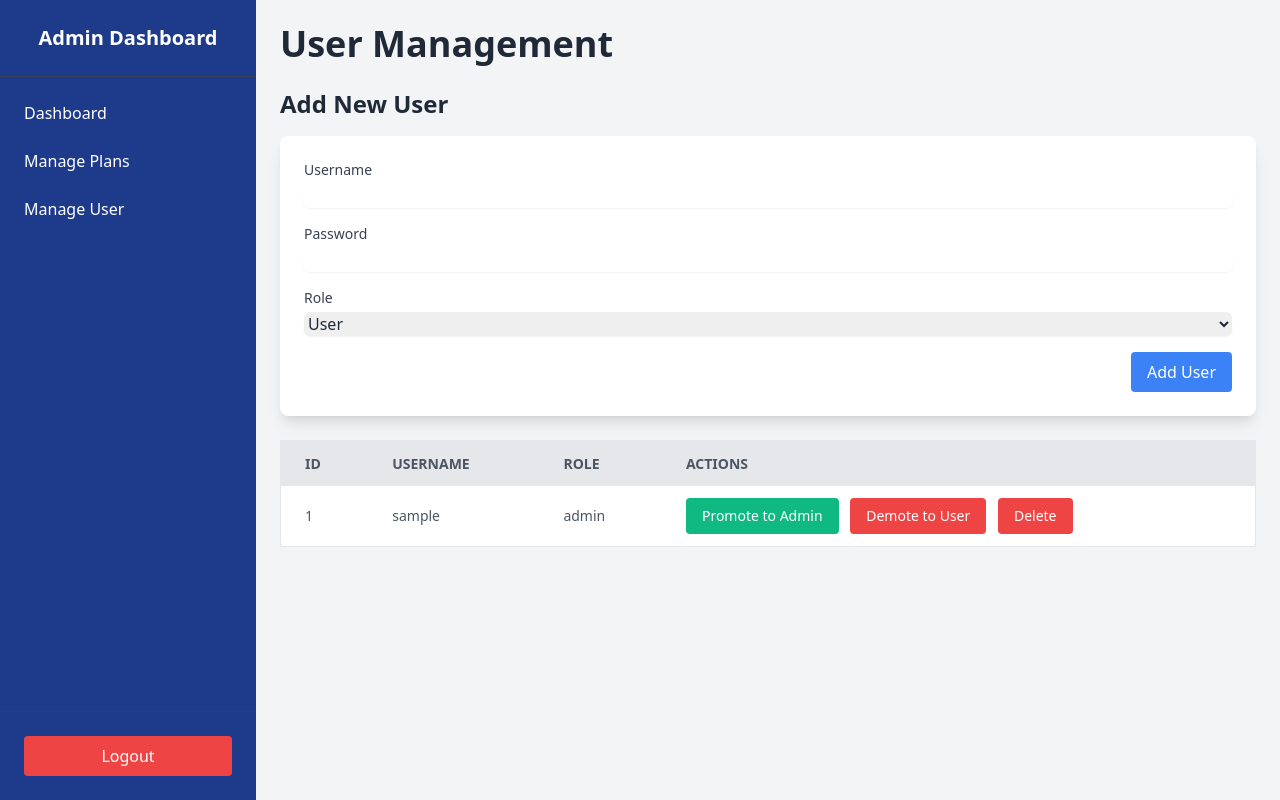
After one commit to Eagl3Eyes/whitepace-tailwind, a PHP site: page /manage-user.php in a window 1280 px wide. The commit adds this page. Run offline with PHP 8.4, Linux system fonts and the light colour scheme; the visitor is signed in with stand-in values (Sample User, id 1); tables that the repository leaves empty or names only in its code hold one stand-in row (values such as "Sample post").

Commit message:
update 2.0

```diff
--- a/admin-sidebar.php
+++ b/admin-sidebar.php
@@ -1,15 +1,16 @@
-<!DOCTYPE html>
-<html lang="en">
-<head>
-    <meta charset="UTF-8">
-    <meta name="viewport" content="width=device-width, initial-scale=1.0">
-    <title>Admin Dashboard</title>
-    <link href="https://cdn.jsdelivr.net/npm/tailwindcss@2.2.19/dist/tailwind.min.css" rel="stylesheet">
-</head>
-<body class="bg-gray-100 text-gray-800">
+<?php
+
+// Assuming you have a session variable for user role
+if (!isset($_SESSION['role'])) {
+    // Redirect to login if no session or role is set
+    header("Location: login.php");
+    exit();
+}
+
+$user_role = $_SESSION['role']; // This should be set during login
+?>
 
 <!-- Sidebar -->
-    <div class="flex">
 <div class="w-64 h-screen bg-blue-900 text-white flex flex-col">
     <div class="p-6 text-center font-bold text-xl border-b border-gray-700">
         Admin Dashboard
@@ -19,18 +20,22 @@
             <li class="px-6 py-2 hover:bg-blue-700">
                 <a href="admin-dashboard.php" class="block">Dashboard</a>
             </li>
+
+            <?php if ($user_role === 'admin'): ?>
                 <li class="px-6 py-2 hover:bg-blue-700">
                     <a href="manage-plans.php" class="block">Manage Plans</a>
                 </li>
-                    <!-- Add more links here -->
+                <li class="px-6 py-2 hover:bg-blue-700">
+                    <a href="manage-user.php" class="block">Manage User</a>
+                </li>
+            <?php else: ?>
+                <li class="px-6 py-2 hover:bg-blue-700">
+                    <a href="view-cart.php" class="block">Cart</a>
+                </li>
+            <?php endif; ?>
         </ul>
     </div>
     <div class="p-6 border-t border-gray-700">
         <a href="logout.php" class="block text-center bg-red-500 hover:bg-red-600 text-white py-2 rounded">Logout</a>
     </div>
 </div>
-
-
-
-</body>
-</html>
--- /dev/null
+++ b/manage-user.php
@@ -0,0 +1,241 @@
+<?php
+session_start();
+
+// Redirect to login if not an admin
+if (!isset($_SESSION['user_id']) || $_SESSION['role'] !== 'admin') {
+    header('Location: login.php');
+    exit();
+}
+
+$servername = "localhost";
+$username = "root";
+$password = "";
+$dbname = "whitespace";
+
+// Create connection
+$conn = new mysqli($servername, $username, $password, $dbname);
+
+// Check connection
+if ($conn->connect_error) {
+    die("Connection failed: " . $conn->connect_error);
+}
+
+// Initialize variables
+$message = '';
+
+// Handle form submissions
+if ($_SERVER['REQUEST_METHOD'] == 'POST') {
+    $action = '';
+    $user_id = isset($_POST['user_id']) ? (int) $_POST['user_id'] : null;
+
+    if (isset($_POST['add_user'])) {
+        $username = $_POST['new_username'];
+        $password = password_hash($_POST['new_password'], PASSWORD_DEFAULT);
+        $role = $_POST['new_role'];
+
+        // Check for available deleted IDs
+        $id = null;
+        $check_deleted_sql = "SELECT id FROM deleted_users LIMIT 1";
+        if ($result = $conn->query($check_deleted_sql)) {
+            if ($result->num_rows > 0) {
+                $row = $result->fetch_assoc();
+                $id = $row['id'];
+
+                // Remove from deleted_users table
+                $delete_id_sql = "DELETE FROM deleted_users WHERE id = ?";
+                if ($stmt = $conn->prepare($delete_id_sql)) {
+                    $stmt->bind_param("i", $id);
+                    $stmt->execute();
+                    $stmt->close();
+                }
+            } else {
+                // Get the next available ID
+                $id_sql = "SELECT AUTO_INCREMENT FROM information_schema.TABLES WHERE TABLE_SCHEMA = ? AND TABLE_NAME = 'users'";
+                if ($stmt = $conn->prepare($id_sql)) {
+                    $stmt->bind_param("s", $dbname);
+                    $stmt->execute();
+                    $stmt->bind_result($next_id);
+                    $stmt->fetch();
+                    $stmt->close();
+                    $id = $next_id;
+                }
+            }
+        }
+
+        if ($id !== null) {
+            $insert_sql = "INSERT INTO users (id, username, password, role) VALUES (?, ?, ?, ?)";
+            if ($stmt = $conn->prepare($insert_sql)) {
+                $stmt->bind_param("isss", $id, $username, $password, $role);
+                if ($stmt->execute()) {
+                    $message = "New user added successfully.";
+                } else {
+                    $message = "Failed to add new user.";
+                }
+                $stmt->close();
+            }
+        }
+        $_SESSION['message'] = $message; // Store message in session
+        header('Location: manage-user.php'); // Redirect to avoid form resubmission
+        exit();
+    } elseif (isset($_POST['promote']) || isset($_POST['demote']) || isset($_POST['delete'])) {
+        if (isset($_POST['promote'])) {
+            $update_sql = "UPDATE users SET role = 'admin' WHERE id = ?";
+            $action = 'promote';
+        } elseif (isset($_POST['demote'])) {
+            $update_sql = "UPDATE users SET role = 'user' WHERE id = ?";
+            $action = 'demote';
+        } elseif (isset($_POST['delete'])) {
+            $update_sql = "DELETE FROM users WHERE id = ?";
+            $action = 'delete';
+        }
+
+        if ($action === 'delete') {
+            if ($stmt = $conn->prepare($update_sql)) {
+                $stmt->bind_param("i", $user_id);
+                if ($stmt->execute()) {
+                    // Insert deleted ID into deleted_users table
+                    $insert_deleted_sql = "INSERT INTO deleted_users (id) VALUES (?)";
+                    if ($stmt_deleted = $conn->prepare($insert_deleted_sql)) {
+                        $stmt_deleted->bind_param("i", $user_id);
+                        $stmt_deleted->execute();
+                        $stmt_deleted->close();
+                    }
+
+                    $message = "User deleted successfully.";
+                } else {
+                    $message = "Failed to delete user.";
+                }
+                $stmt->close();
+            }
+        } else {
+            if ($stmt = $conn->prepare($update_sql)) {
+                $stmt->bind_param("i", $user_id);
+                if ($stmt->execute()) {
+                    $message = $action === 'promote' ? "User promoted to admin successfully." : "User demoted to user successfully.";
+                } else {
+                    $message = "Failed to perform the action.";
+                }
+                $stmt->close();
+            }
+        }
+        $_SESSION['message'] = $message; // Store message in session
+        header('Location: manage-user.php'); // Redirect to avoid form resubmission
+        exit();
+    }
+}
+
+// Fetch all users
+$sql = "SELECT id, username, role FROM users";
+$result = $conn->query($sql);
+
+$conn->close();
+?>
+
+<!DOCTYPE html>
+<html lang="en">
+
+<head>
+    <meta charset="UTF-8">
+    <meta name="viewport" content="width=device-width, initial-scale=1.0">
+    <title>User Management</title>
+    <link href="https://cdn.jsdelivr.net/npm/tailwindcss@2.2.19/dist/tailwind.min.css" rel="stylesheet">
+    <script>
+        function confirmAction(action) {
+            if (action === 'delete') {
+                return confirm("Are you sure you want to delete this user? This action cannot be undone.");
+            } else if (action === 'add') {
+                return confirm("Are you sure you want to add this new user?");
+            }
+            return true; // Default behavior for other actions
+        }
+    </script>
+</head>
+
+<body class="flex bg-gray-100 text-gray-800">
+
+    <div>
+        <!-- Sidebar -->
+        <?php include 'admin-sidebar.php'; ?>
+    </div>
+
+    <!-- Main content -->
+    <div class="flex-grow p-6">
+        <h1 class="text-4xl font-bold mb-6">User Management</h1>
+
+        <?php if (isset($_SESSION['message'])): ?>
+            <div class="bg-green-500 text-white p-4 rounded mb-4">
+                <?php echo $_SESSION['message']; ?>
+                <?php unset($_SESSION['message']); // Clear the message after displaying ?>
+            </div>
+        <?php endif; ?>
+
+        <!-- Add User Form -->
+        <div class="mb-6">
+            <h2 class="text-2xl font-bold mb-4">Add New User</h2>
+            <form method="post" action="" onsubmit="return confirmAction('add')">
+                <div class="bg-white p-6 rounded-lg shadow-lg">
+                    <div class="mb-4">
+                        <label for="new_username" class="block text-sm font-medium text-gray-700">Username</label>
+                        <input type="text" name="new_username" id="new_username"
+                            class="mt-1 block w-full border-gray-300 rounded-md shadow-sm" required>
+                    </div>
+                    <div class="mb-4">
+                        <label for="new_password" class="block text-sm font-medium text-gray-700">Password</label>
+                        <input type="password" name="new_password" id="new_password"
+                            class="mt-1 block w-full border-gray-300 rounded-md shadow-sm" required>
+                    </div>
+                    <div class="mb-4">
+                        <label for="new_role" class="block text-sm font-medium text-gray-700">Role</label>
+                        <select name="new_role" id="new_role"
+                            class="mt-1 block w-full border-gray-300 rounded-md shadow-sm" required>
+                            <option value="user">User</option>
+                            <option value="admin">Admin</option>
+                        </select>
+                    </div>
+                    <div class="flex justify-end">
+                        <button type="submit" name="add_user"
+                            class="bg-blue-500 text-white px-4 py-2 rounded hover:bg-blue-600">Add User</button>
+                    </div>
+                </div>
+            </form>
+        </div>
+
+        <!-- User Table -->
+        <table class="min-w-full bg-white border border-gray-200 rounded-lg">
+            <thead>
+                <tr class="w-full bg-gray-200 text-left text-gray-600 uppercase text-sm leading-normal">
+                    <th class="py-3 px-6">ID</th>
+                    <th class="py-3 px-6">Username</th>
+                    <th class="py-3 px-6">Role</th>
+                    <th class="py-3 px-6">Actions</th>
+                </tr>
+            </thead>
+            <tbody class="text-gray-600 text-sm font-light">
+                <?php
+                if ($result->num_rows > 0) {
+                    while ($row = $result->fetch_assoc()) {
+                        $is_admin = $row['role'] === 'admin';
+                        echo "<tr class='border-b border-gray-200 hover:bg-gray-100'>";
+                        echo "<td class='py-3 px-6'>" . $row['id'] . "</td>";
+                        echo "<td class='py-3 px-6'>" . $row['username'] . "</td>";
+                        echo "<td class='py-3 px-6'>" . $row['role'] . "</td>";
+                        echo "<td class='py-3 px-6'>
+                                <form method='post' action='' class='inline' onsubmit=\"return confirmAction('update')\">
+                                    <input type='hidden' name='user_id' value='" . $row['id'] . "'>
+                                    " . ($is_admin ? "<button type='submit' name='promote' class='bg-green-500 text-white px-4 py-2 rounded hover:bg-green-600' disabled>Promote to Admin</button>" : "<button type='submit' name='promote' class='bg-green-500 text-white px-4 py-2 rounded hover:bg-green-600' >Promote to Admin</button>") . "
+                                    " . (!$is_admin ? "<button type='submit' name='demote' class='bg-red-500 text-white px-4 py-2 rounded hover:bg-red-600 ml-2' >Demote to User</button>" : "<button type='submit' name='demote' class='bg-red-500 text-white px-4 py-2 rounded hover:bg-red-600 ml-2' disabled>Demote to User</button>") . "
+                                    <button type='submit' name='delete' class='bg-red-500 text-white px-4 py-2 rounded hover:bg-red-600 ml-2' onClick=\"return confirmAction('delete')\">Delete</button>
+                                </form>
+                              </td>";
+                        echo "</tr>";
+                    }
+                } else {
+                    echo "<tr><td colspan='4' class='text-center py-4'>No users found.</td></tr>";
+                }
+                ?>
+            </tbody>
+        </table>
+    </div>
+</body>
+
+</html>
```
Also changed, not shown: admin-dashboard.php (+27 -5 lines), login.php (added, +91 -0 lines), logout.php (added, +7 -0 lines), manage-plans.php (+28 -1 lines), signup.php (added, +70 -0 lines). Lines whose indentation alone changed are shown as unchanged.
